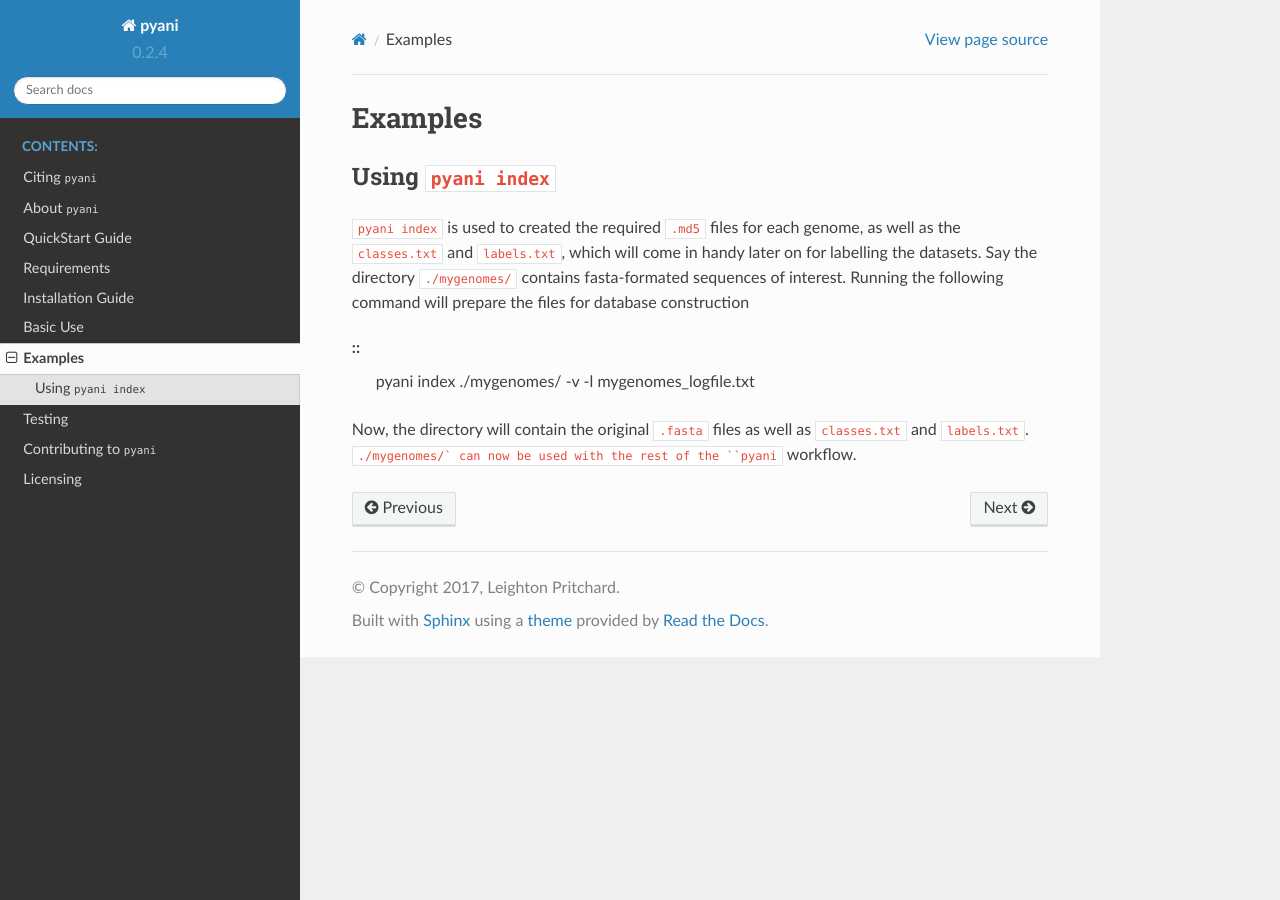
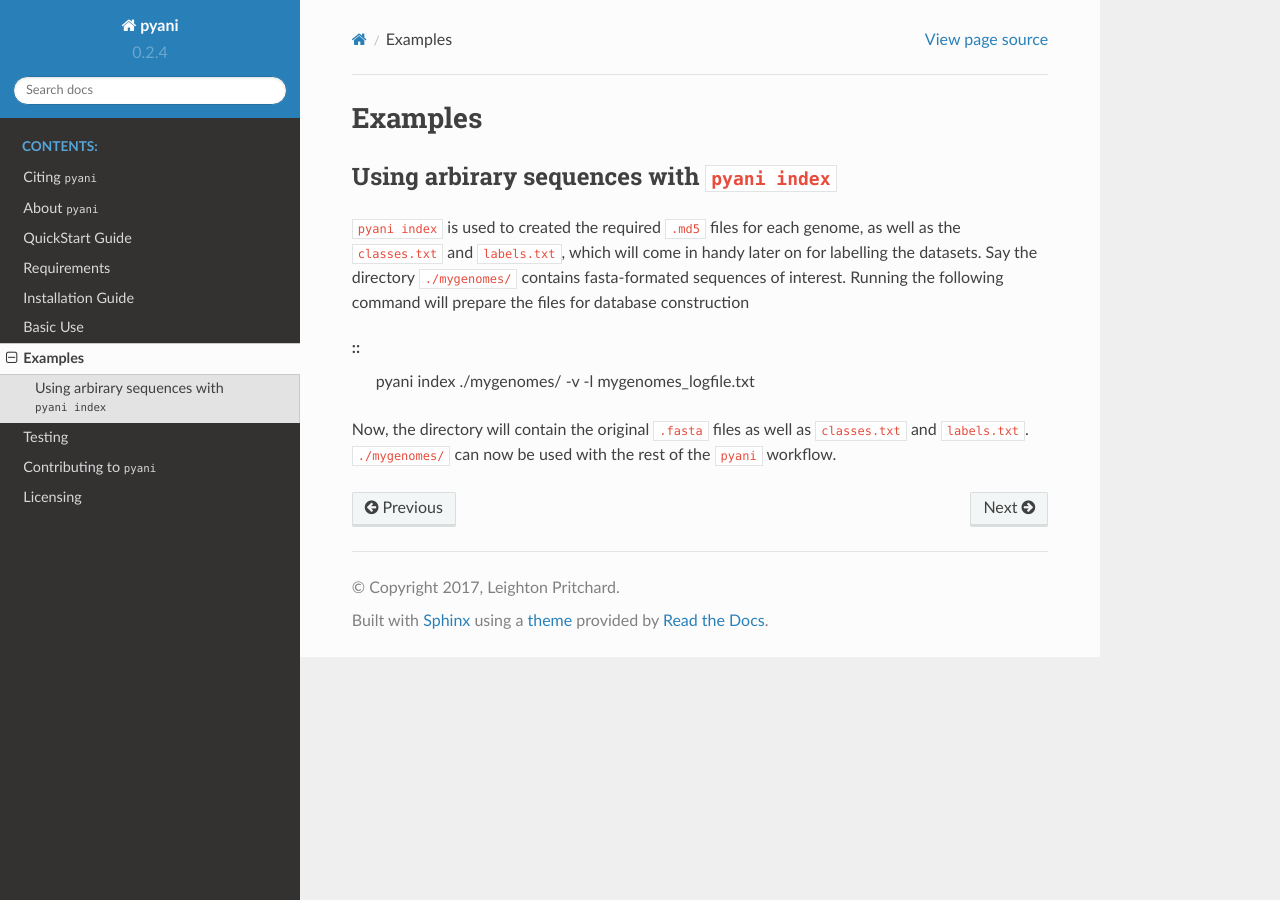
Before and after one commit to widdowquinn/pyani, a Sphinx documentation site: the page built from docs/examples.rst, in a window 1280 px wide. Built offline with Sphinx 7.4.7 and the Read the Docs theme 2.0.0, drawn with Linux system fonts in a browser that asks for light colours.

Commit message:
clarify title and fix .rst syntax

```diff
--- a/docs/examples.rst
+++ b/docs/examples.rst
@@ -4,7 +4,7 @@
 Examples
 ========
 
-Using ``pyani index``
+Using arbirary sequences with ``pyani index``
 ---------------------
 
 ``pyani index`` is used to created the required ``.md5`` files for each genome, as well as the ``classes.txt`` and ``labels.txt``, which will come in handy later on for labelling the datasets.  Say the directory ``./mygenomes/`` contains fasta-formated sequences of interest.  Running the following command will prepare the files for database construction
@@ -12,4 +12,4 @@ Using ``pyani index``
 ::
     pyani index ./mygenomes/ -v -l mygenomes_logfile.txt
 
-Now, the directory will contain the original ``.fasta`` files as well as ``classes.txt`` and ``labels.txt``.  ``./mygenomes/` can now be used with the rest of the ``pyani`` workflow.
+Now, the directory will contain the original ``.fasta`` files as well as ``classes.txt`` and ``labels.txt``.  ``./mygenomes/`` can now be used with the rest of the ``pyani`` workflow.
```
